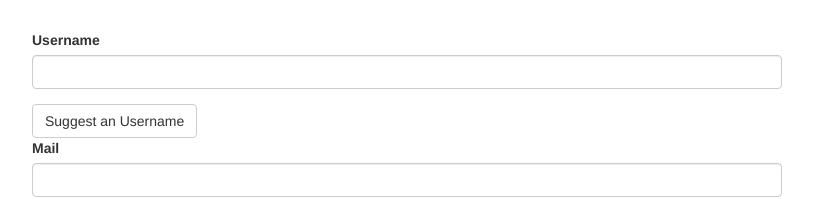
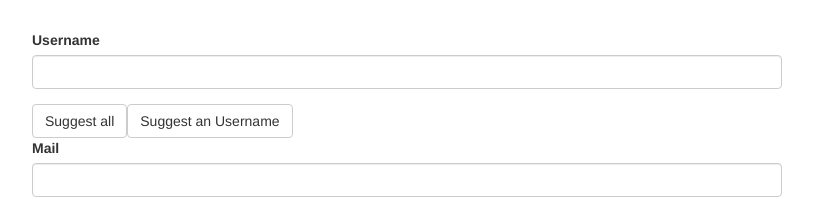
Before and after one commit to tiansiyu0210/angular-forms, an Angular app: page / in a window 1280 px wide. Shown: the top 199 px of the page, without its empty margins (233-1046 px from the left). Built offline with nearby package versions, Linux system fonts and the light colour scheme.

Commit message:
update and patch the form

```diff
--- a/src/app/app.component.html
+++ b/src/app/app.component.html
@@ -7,7 +7,8 @@
             <label for="username">Username</label>
             <input type="text" id="username" class="form-control" ngModel name="username" required>
           </div>
-          <button class="btn btn-default" type="button">Suggest an Username</button>
+          <button class="btn btn-default" type="button" (click)="suggestAll()">Suggest all</button>
+          <button class="btn btn-default" type="button" (click)="suggestUserName()">Suggest an Username</button>
           <div class="form-group">
             <label for="email">Mail</label>
             <input type="email" id="email" class="form-control" ngModel name="email" required email
@@ -34,7 +35,7 @@
             <input type="radio" ngModel name="gender" [value]="g" required> {{ g }}
           </label>
         </div>
-        <button class="btn btn-primary" type="submit" [disabled]="!f.valid">Submit</button>
+        <button class="btn btn-primary" type="submit" [disabled]="!f.valid" >Submit</button>
       </form>
     </div>
   </div>
--- a/src/app/app.component.ts
+++ b/src/app/app.component.ts
@@ -12,8 +12,27 @@ export class AppComponent {
   answer = '';
   genders = ['male', 'female'];
 
+
   suggestUserName() {
+    const suggestedName = 'sample name';
+    this.myForm.form.patchValue({
+      userData: {
+        username: suggestedName
+      }
+    });
+  }
+
+  suggestAll(){
     const suggestedName = 'Superuser';
+    this.myForm.setValue({
+      userData: {
+        username: suggestedName,
+        email: 'aaa@bbb.com',
+      },
+      gender: 'female',
+      answer: 'sample answer',
+      secret: 'teacher'
+    });
   }
 
   // onSubmit(form: NgForm) {
```
